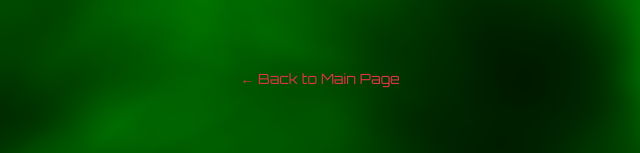
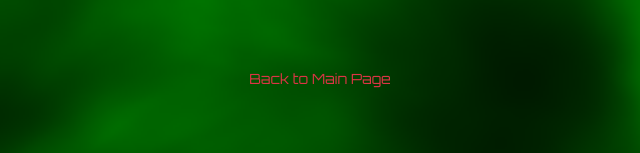
Before and after one commit to Beezcuit/EDM-website, a plain HTML site: page dubstep.html in a window 1280 px wide. Shown: the part 644-797 px from the top of the page, 320-960 px from the left. Drawn offline with nearby package versions, Linux system fonts and the light colour scheme; animation ran at ten frames a second; a web font is replaced by a local one.

Commit message:
larr deleted

```diff
--- a/dubstep.html
+++ b/dubstep.html
@@ -43,7 +43,7 @@
         </div>
     </div>
     <footer class="text-center mt-5 py-4 text-secondary small">
-        <a href="index.html" class="text-decoration-none text-danger">&larr; Back to Main Page</a>
+        <a href="index.html" class="text-decoration-none text-danger">Back to Main Page</a>
     </footer>
     <!-- JS -->
    <!-- tsParticles library -->
```
Also changed, not shown: house.html (+1 -1 lines), techno.html (+1 -1 lines), trance.html (+1 -1 lines).
